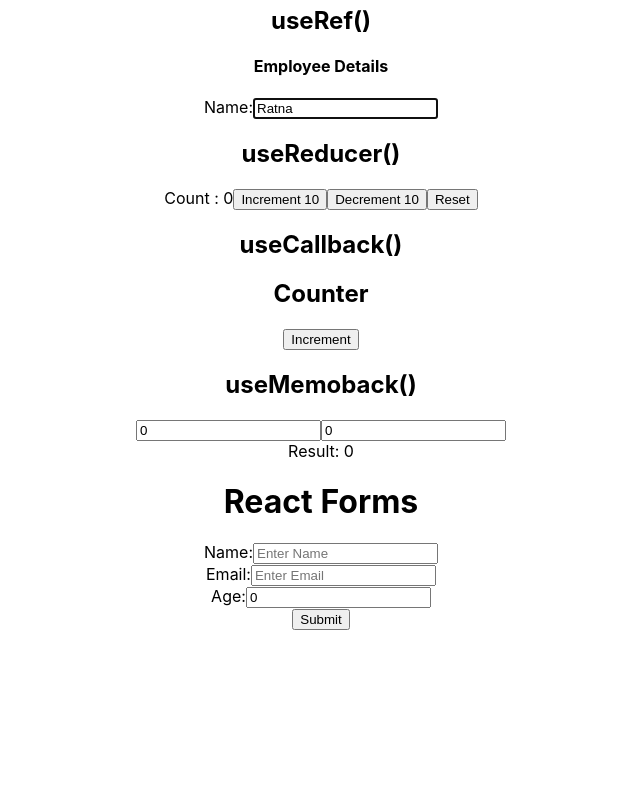
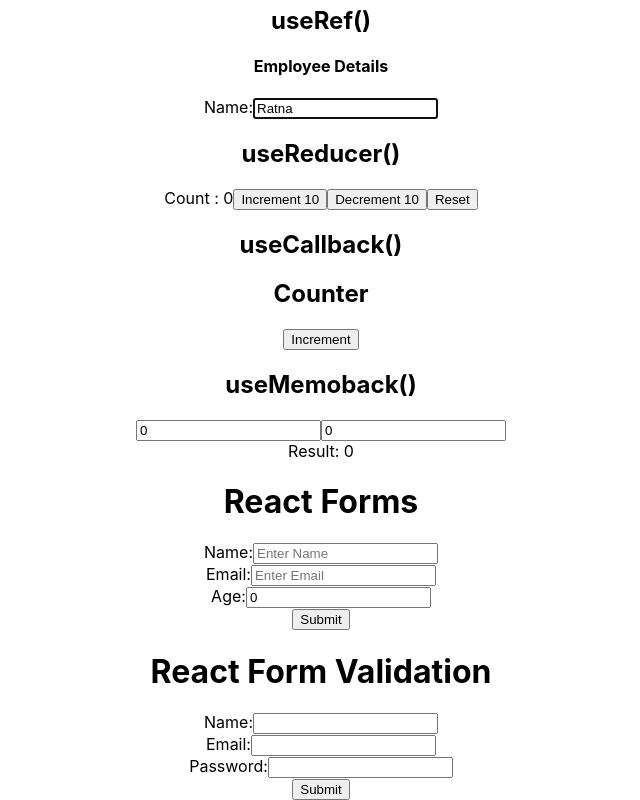
Before and after one commit to Ratna1992/react-template, a React (Create React App) app: page / in a window 1280 px wide. Shown: the part 1388-2188 px from the top of the page, without its empty margins (319-959 px from the left). Before the commit the page ends 2018 px from the top, so only its background shows below. Built offline with nearby package versions, Linux system fonts and the light colour scheme.

Commit message:
Form Validation

```diff
--- a/src/App.tsx
+++ b/src/App.tsx
@@ -13,6 +13,7 @@ import { UsereducerHook } from './hooks/UsereducerHook';
 import UseCallBackHook from './hooks/UseCallBackHook';
 import UseMeomoResult from './hooks/UseMemoResult';
 import RegistrationForm from './forms/RegistrationForm';
+import FormValidation from './forms/FormValidation';
 
 
 function App() {
@@ -51,6 +52,8 @@ function App() {
       <UseMeomoResult/>
       <h1>React Forms</h1>
       <RegistrationForm />
+      <h1>React Form Validation</h1>
+      <FormValidation/>
     </div>
   );
 }
--- /dev/null
+++ b/src/forms/FormValidation.tsx
@@ -0,0 +1,81 @@
+import React, { useState } from 'react';
+
+const MyForm: React.FC = () => {
+  const [formData, setFormData] = useState({
+    name: '',
+    email: '',
+    password: '',
+  });
+
+  const [errors, setErrors] = useState<{ [key: string]: string }>({});
+
+  const handleChange = (e: React.ChangeEvent<HTMLInputElement>) => {
+    const { name, value } = e.target;
+    setFormData({
+      ...formData,
+      [name]: value,
+    });
+  };
+
+  const handleSubmit = (e: React.FormEvent) => {
+    e.preventDefault();
+    // Validate form data
+    console.log(formData)
+    const newErrors: { [key: string]: string } = {};
+    if (!formData.name) {
+      newErrors.name = 'Name is required';
+    }
+    if (!formData.email) {
+      newErrors.email = 'Email is required';
+    } else if (!isValidEmail(formData.email)) {
+      newErrors.email = 'Invalid email address';
+    }
+    if (!formData.password) {
+      newErrors.password = 'Password is required';
+    }
+
+    // Set errors or submit form
+    if (Object.keys(newErrors).length > 0) {
+      setErrors(newErrors);
+    } else {
+      // Submit form data
+      const newErrors: { [key: string]: string } = {};
+      setErrors(newErrors)
+      console.log('Form submitted:', formData);
+    }
+  };
+
+  const isValidEmail = (email: string): boolean => {
+    // Basic email validation regex
+    return /^[^\s@]+@[^\s@]+\.[^\s@]+$/.test(email);
+  };
+
+  return (
+    <form onSubmit={handleSubmit}>
+      <div>
+        <label>
+          Name:
+          <input type="text" name="name" value={formData.name} onChange={handleChange} />
+          {errors.name && <span>{errors.name}</span>}
+        </label>
+      </div>
+      <div>
+        <label>
+          Email:
+          <input type="email" name="email" value={formData.email} onChange={handleChange} />
+          {errors.email && <span>{errors.email}</span>}
+        </label>
+      </div>
+      <div>
+        <label>
+          Password:
+          <input type="password" name="password" value={formData.password} onChange={handleChange} />
+          {errors.password && <span>{errors.password}</span>}
+        </label>
+      </div>
+      <button type="submit">Submit</button>
+    </form>
+  );
+};
+
+export default MyForm;
```
